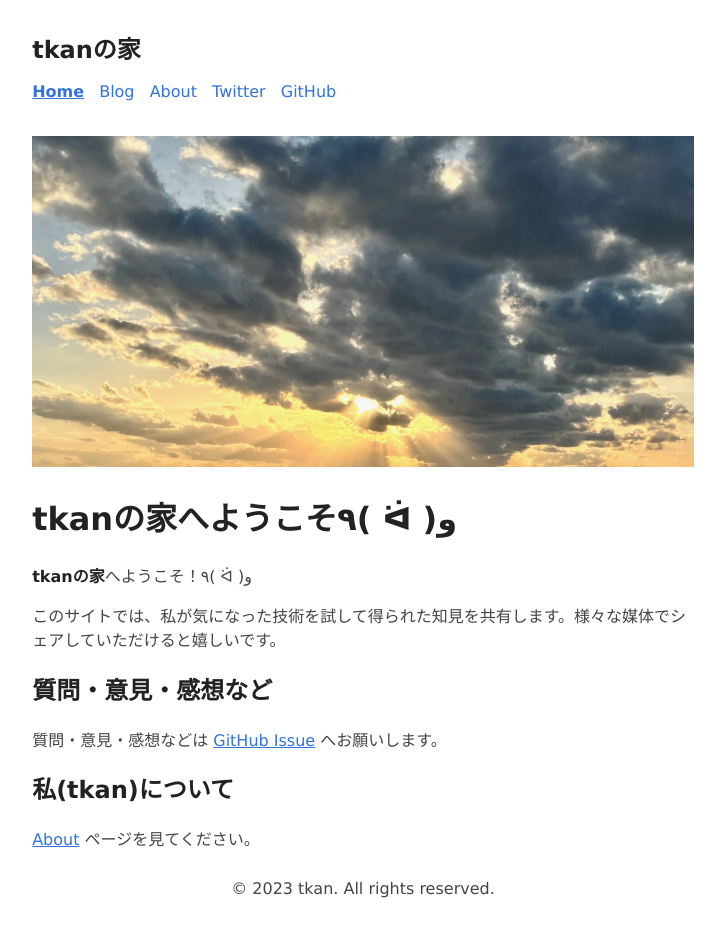
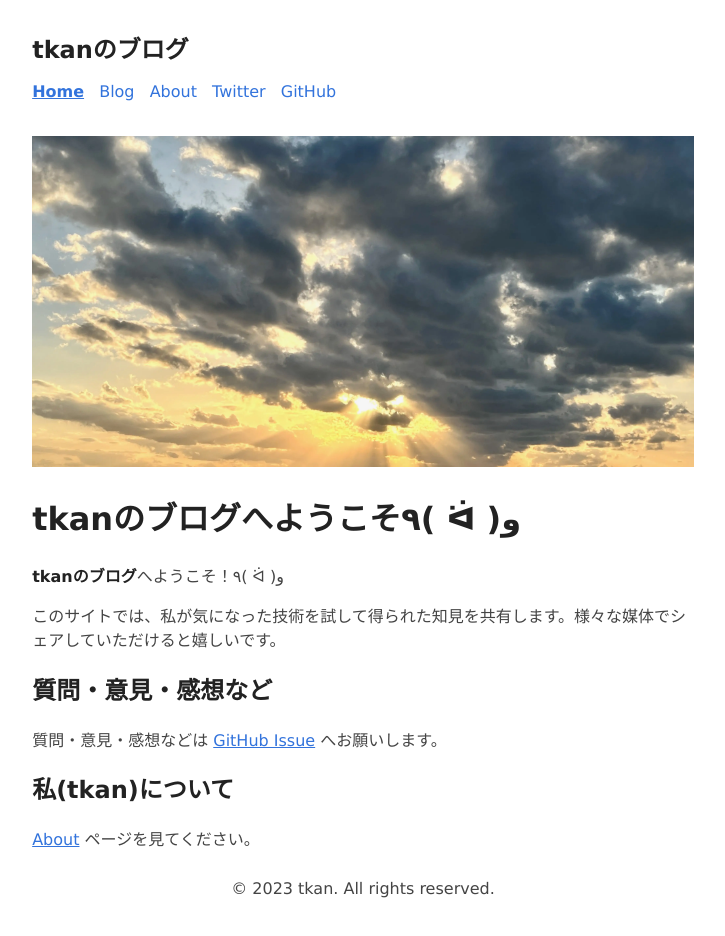
Before and after one commit to tkancf/tkancf.com, an Astro site: page / in a window 1280 px wide. Shown: the whole page, without its empty margins (277-1002 px from the left). Built offline with nearby package versions, Linux system fonts and the light colour scheme; Astro itself is replaced by a stand-in of ours.

Commit message:
update site title

```diff
--- a/src/consts.ts
+++ b/src/consts.ts
@@ -1,5 +1,5 @@
 // Place any global data in this file.
 // You can import this data from anywhere in your site by using the `import` keyword.
 
-export const SITE_TITLE = 'tkanの家';
-export const SITE_DESCRIPTION = 'tkanのサイトです。';
+export const SITE_TITLE = "tkanのブログ";
+export const SITE_DESCRIPTION = "tkanのブログです。";
--- a/src/pages/index.astro
+++ b/src/pages/index.astro
@@ -14,9 +14,9 @@ import { SITE_TITLE, SITE_DESCRIPTION } from "../consts";
     <Header title={SITE_TITLE} />
     <main>
       <img width={720} height={360} src={"/placeholder-index.webp"} alt="" />
-      <h1>tkanの家へようこそ٩( ᐛ )و</h1>
+      <h1>tkanのブログへようこそ٩( ᐛ )و</h1>
       <p>
-        <strong>tkanの家</strong>へようこそ！٩( ᐛ )و
+        <strong>tkanのブログ</strong>へようこそ！٩( ᐛ )و
       </p>
       <p>
         このサイトでは、私が気になった技術を試して得られた知見を共有します。様々な媒体でシェアしていただけると嬉しいです。
```
